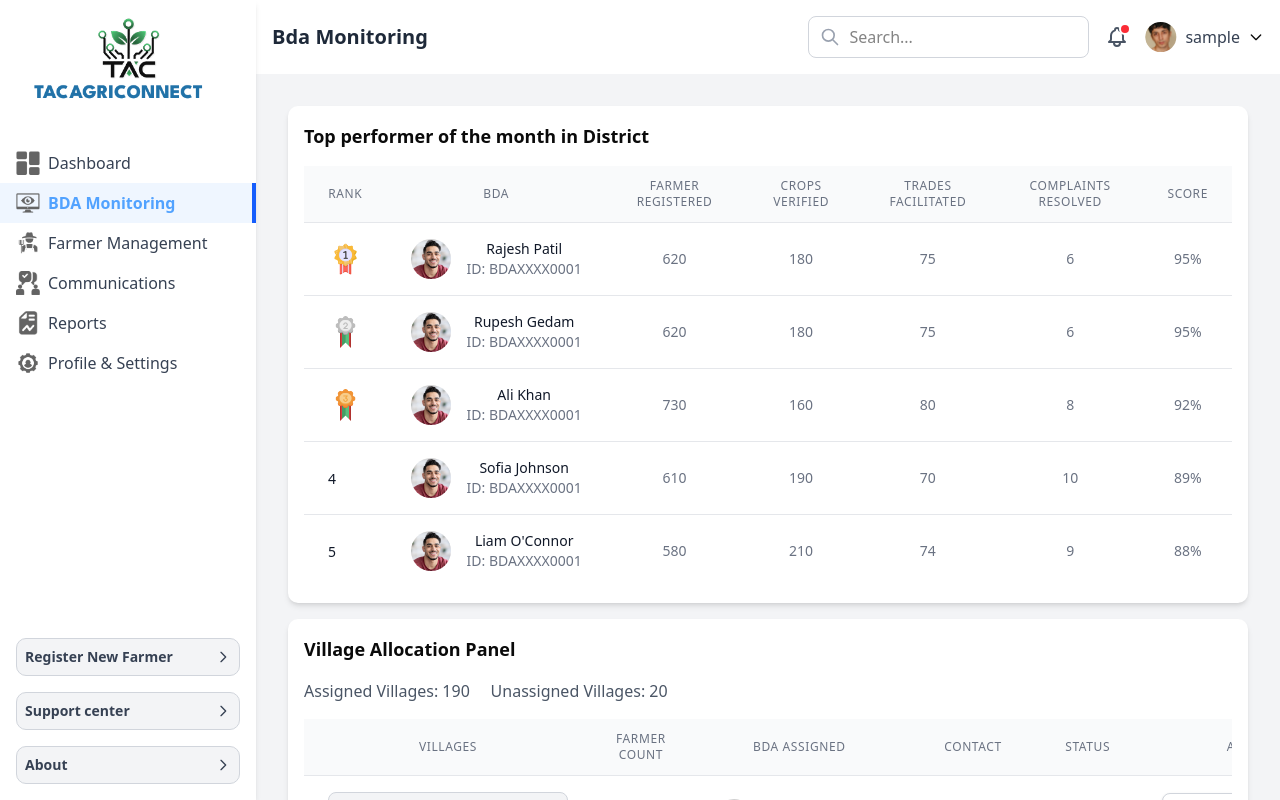
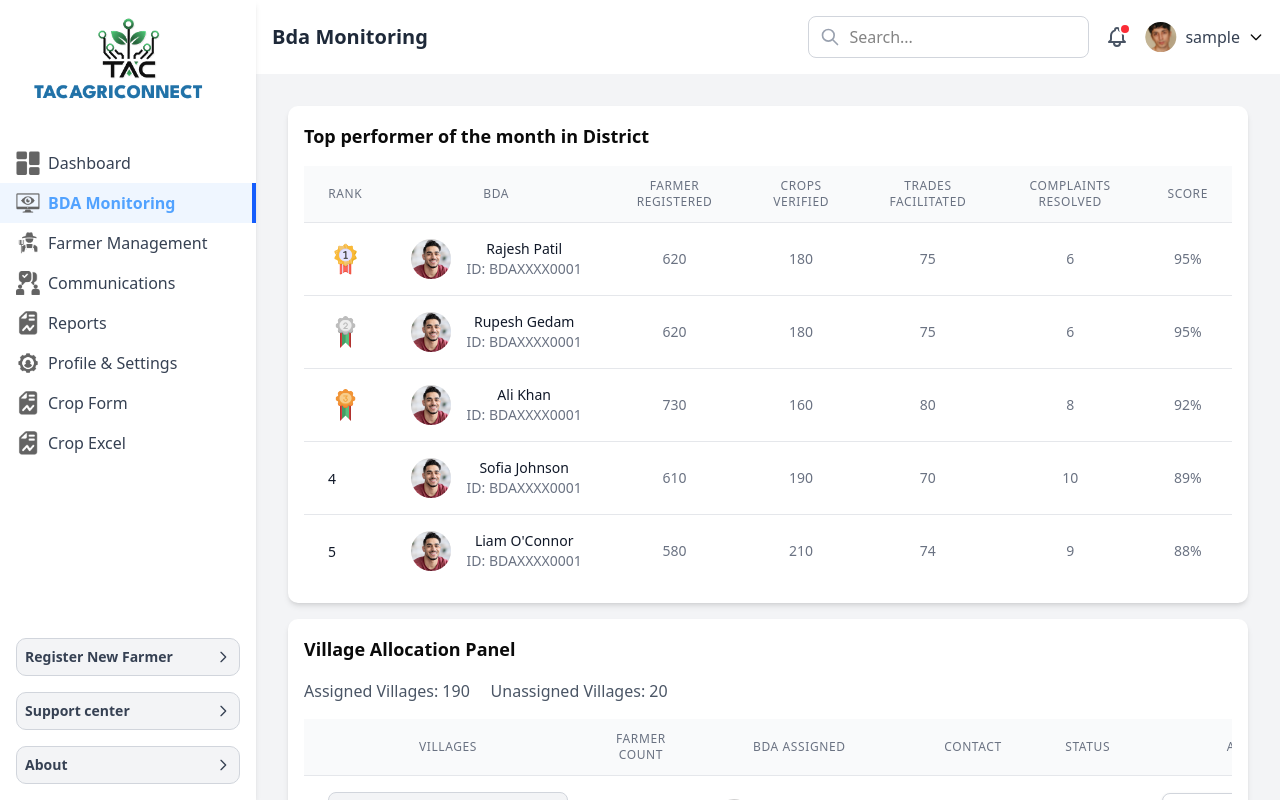
Before and after one commit to Technology-Agriculture-Creater/TAC-Admin-Panel, a Next.js app in the folder client/: page /bda-monitoring in a window 1280 px wide. Built offline with nearby package versions, Linux system fonts and the light colour scheme; sample sign-in values are in the browser's storage.

Commit message:
feat(Sidebar): add crop form and excel navigation links
Add new navigation items for crop-related pages to improve user access to crop management features. Also handle potential non-string icon values to prevent rendering issues.

```diff
--- a/client/src/components/Sidebar.tsx
+++ b/client/src/components/Sidebar.tsx
@@ -42,6 +42,16 @@ const Sidebar: React.FC<SidebarProps> = ({ isOpen, toggleSidebar }) => {
       icon: "/Images/profile.png",
       href: "/profile-settings",
     },
+    {
+      name: "Crop Form",
+      icon: "/Images/report.png",
+      href: "/crops",
+    },
+    {
+      name: "Crop Excel",
+      icon: "/Images/report.png",
+      href: "/cropExcel",
+    },
   ];
 
   return (
@@ -81,7 +91,7 @@ const Sidebar: React.FC<SidebarProps> = ({ isOpen, toggleSidebar }) => {
                 }`}
               >
                 <Image
-                  src={item.icon}
+                  src={typeof item.icon === "string" ? item.icon : ""}
                   height={0}
                   width={0}
                   sizes="100vw"
```
